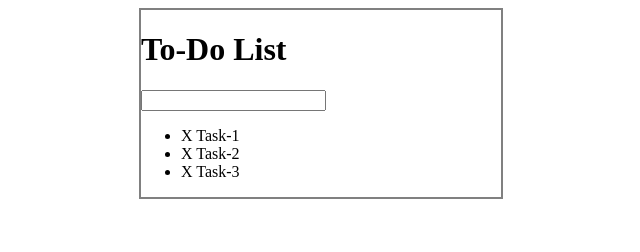
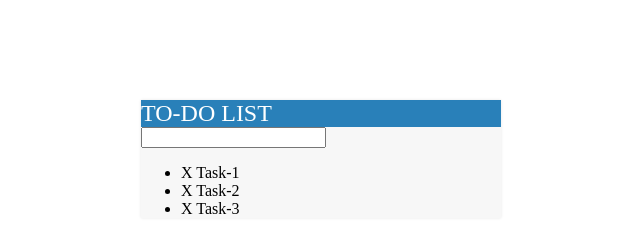
Before and after one commit to NV12/Work_In, a plain HTML site: page ToDo-List/index.html in a window 1280 px wide. Shown: the whole page, without its empty margins (319-959 px from the left). Drawn offline with Linux system fonts and the light colour scheme.

Commit message:
modified css code

```diff
--- a/ToDo-List/assets/css/todos.css
+++ b/ToDo-List/assets/css/todos.css
@@ -1,9 +1,21 @@
+h1{
+	background: #2980b9;
+	color: white;
+	margin: 0;
+	padding-top: 10px 20px;
+	text-transform: uppercase;
+	font-size: 24px;
+	font-weight: normal;
+}
+
 #container{
 	/*background: grey;*/
 	width: 360px;
 	/*text-align: center;*/
-	margin: 0 auto;
-	border: 2px solid grey;
+	margin: 100px auto;
+	/*border: 2px solid grey;*/
+	background: #f7f7f7;
+	box-shadow: 0 0 3px rgba(0,0,0,0.1);
 }
 
 .completed{
```
Also changed, not shown: ToDo-List/assets/js/todos.js (line endings or trailing spaces).
